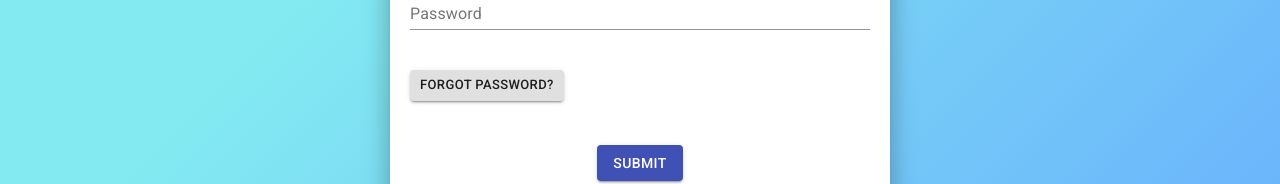
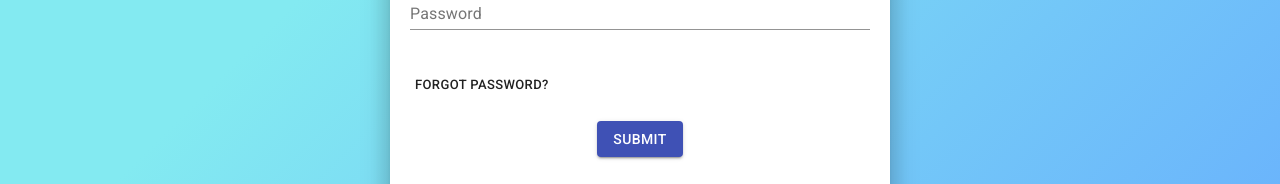
Before and after one commit to Farhin24/ScrumAcers, a React (Create React App) app: page / in a window 1280 px wide. Shown: the part 244-428 px from the top of the page. Built offline with nearby package versions, Linux system fonts and the light colour scheme; what secure-ls would draw is missing.

Commit message:
Login component button fix

```diff
--- a/src/components/login.js
+++ b/src/components/login.js
@@ -153,8 +153,6 @@ const Loginform = (props) => {
     });
   };
 
-  // const dispatch = useDispatch();
-
   return (
     <Grid>
       <Loader active={isLoading} />
@@ -187,10 +185,9 @@ const Loginform = (props) => {
 
           <div className="text-start" onClick={forgetPassword}>
             <small className="form-text fw-bold"><Tooltip title="Enter your Email">
-              <Button variant="contained" size="small">Forgot Password? </Button></Tooltip>
+              <Button size="small">Forgot Password? </Button></Tooltip>
             </small>
           </div>
-          <br/>
           <Button style={buttonstyle} type="submit" color="primary" variant="contained">
             Submit
           </Button>
```
